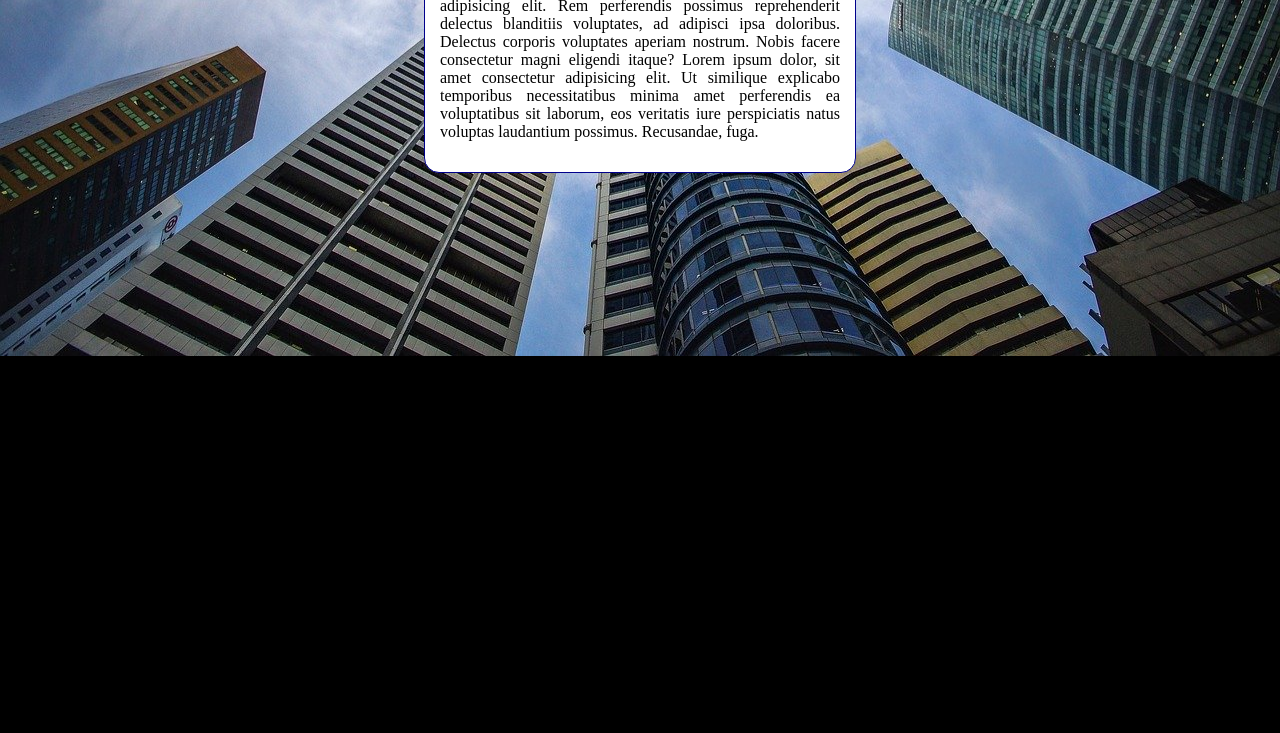
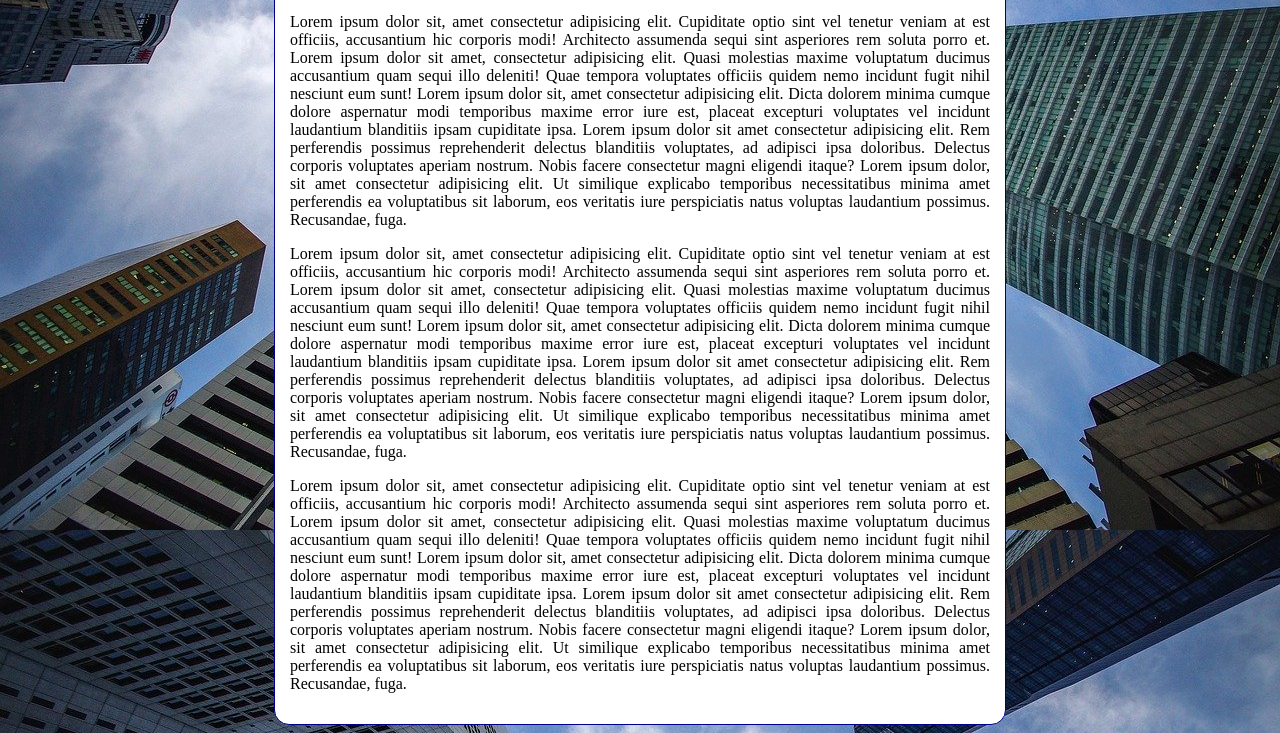
Before and after one commit to koderabit/html5-css3, a plain HTML site: page ex006/fundo006.html in a window 1280 px wide. Shown: the part 323-1056 px from the top of the page. Before the commit the page ends 800 px from the top, so only its background shows below. Drawn offline with Linux system fonts and the light colour scheme.

Commit message:
update ex006
background-attachment e shorthand

```diff
--- a/ex006/fundo006.html
+++ b/ex006/fundo006.html
@@ -4,19 +4,26 @@
     <meta charset="UTF-8">
     <meta http-equiv="X-UA-Compatible" content="IE=edge">
     <meta name="viewport" content="width=device-width, initial-scale=1.0">
-    <title>Document</title>
+    <title>Fundo fixo de tela</title>
     <style>
         body{
-            background-color: black;
+            /*background-color: black;
             background-image: url(imagens/wallpaper002.jpg);
             background-position: center center;
             background-repeat: no-repeat;
+            background-size: cover;
+            background-attachment: fixed;*/
+
+            /*shorthand background - ordem:
+            color > image > position > repeat > [size] > attachment
+            */
+            background: black url(imagens/wallpaper002.jpg) center center no-repeat fixed;
             background-size: cover;
         }
 
         main{
             background-color: white;
-            width: 400px;
+            max-width: 700px;
             padding: 15px;
             margin: auto;
             border: 1px solid darkblue;
@@ -34,6 +41,9 @@
     <main>
         <h1>Teste de imagem de fundo.</h1>
         <p>Lorem ipsum dolor sit, amet consectetur adipisicing elit. Cupiditate optio sint vel tenetur veniam at est officiis, accusantium hic corporis modi! Architecto assumenda sequi sint asperiores rem soluta porro et. Lorem ipsum dolor sit amet, consectetur adipisicing elit. Quasi molestias maxime voluptatum ducimus accusantium quam sequi illo deleniti! Quae tempora voluptates officiis quidem nemo incidunt fugit nihil nesciunt eum sunt! Lorem ipsum dolor sit, amet consectetur adipisicing elit. Dicta dolorem minima cumque dolore aspernatur modi temporibus maxime error iure est, placeat excepturi voluptates vel incidunt laudantium blanditiis ipsam cupiditate ipsa. Lorem ipsum dolor sit amet consectetur adipisicing elit. Rem perferendis possimus reprehenderit delectus blanditiis voluptates, ad adipisci ipsa doloribus. Delectus corporis voluptates aperiam nostrum. Nobis facere consectetur magni eligendi itaque? Lorem ipsum dolor, sit amet consectetur adipisicing elit. Ut similique explicabo temporibus necessitatibus minima amet perferendis ea voluptatibus sit laborum, eos veritatis iure perspiciatis natus voluptas laudantium possimus. Recusandae, fuga.</p>
+        <p>Lorem ipsum dolor sit, amet consectetur adipisicing elit. Cupiditate optio sint vel tenetur veniam at est officiis, accusantium hic corporis modi! Architecto assumenda sequi sint asperiores rem soluta porro et. Lorem ipsum dolor sit amet, consectetur adipisicing elit. Quasi molestias maxime voluptatum ducimus accusantium quam sequi illo deleniti! Quae tempora voluptates officiis quidem nemo incidunt fugit nihil nesciunt eum sunt! Lorem ipsum dolor sit, amet consectetur adipisicing elit. Dicta dolorem minima cumque dolore aspernatur modi temporibus maxime error iure est, placeat excepturi voluptates vel incidunt laudantium blanditiis ipsam cupiditate ipsa. Lorem ipsum dolor sit amet consectetur adipisicing elit. Rem perferendis possimus reprehenderit delectus blanditiis voluptates, ad adipisci ipsa doloribus. Delectus corporis voluptates aperiam nostrum. Nobis facere consectetur magni eligendi itaque? Lorem ipsum dolor, sit amet consectetur adipisicing elit. Ut similique explicabo temporibus necessitatibus minima amet perferendis ea voluptatibus sit laborum, eos veritatis iure perspiciatis natus voluptas laudantium possimus. Recusandae, fuga.</p>
+        <p>Lorem ipsum dolor sit, amet consectetur adipisicing elit. Cupiditate optio sint vel tenetur veniam at est officiis, accusantium hic corporis modi! Architecto assumenda sequi sint asperiores rem soluta porro et. Lorem ipsum dolor sit amet, consectetur adipisicing elit. Quasi molestias maxime voluptatum ducimus accusantium quam sequi illo deleniti! Quae tempora voluptates officiis quidem nemo incidunt fugit nihil nesciunt eum sunt! Lorem ipsum dolor sit, amet consectetur adipisicing elit. Dicta dolorem minima cumque dolore aspernatur modi temporibus maxime error iure est, placeat excepturi voluptates vel incidunt laudantium blanditiis ipsam cupiditate ipsa. Lorem ipsum dolor sit amet consectetur adipisicing elit. Rem perferendis possimus reprehenderit delectus blanditiis voluptates, ad adipisci ipsa doloribus. Delectus corporis voluptates aperiam nostrum. Nobis facere consectetur magni eligendi itaque? Lorem ipsum dolor, sit amet consectetur adipisicing elit. Ut similique explicabo temporibus necessitatibus minima amet perferendis ea voluptatibus sit laborum, eos veritatis iure perspiciatis natus voluptas laudantium possimus. Recusandae, fuga.</p>
+        <p>Lorem ipsum dolor sit, amet consectetur adipisicing elit. Cupiditate optio sint vel tenetur veniam at est officiis, accusantium hic corporis modi! Architecto assumenda sequi sint asperiores rem soluta porro et. Lorem ipsum dolor sit amet, consectetur adipisicing elit. Quasi molestias maxime voluptatum ducimus accusantium quam sequi illo deleniti! Quae tempora voluptates officiis quidem nemo incidunt fugit nihil nesciunt eum sunt! Lorem ipsum dolor sit, amet consectetur adipisicing elit. Dicta dolorem minima cumque dolore aspernatur modi temporibus maxime error iure est, placeat excepturi voluptates vel incidunt laudantium blanditiis ipsam cupiditate ipsa. Lorem ipsum dolor sit amet consectetur adipisicing elit. Rem perferendis possimus reprehenderit delectus blanditiis voluptates, ad adipisci ipsa doloribus. Delectus corporis voluptates aperiam nostrum. Nobis facere consectetur magni eligendi itaque? Lorem ipsum dolor, sit amet consectetur adipisicing elit. Ut similique explicabo temporibus necessitatibus minima amet perferendis ea voluptatibus sit laborum, eos veritatis iure perspiciatis natus voluptas laudantium possimus. Recusandae, fuga.</p>
     </main>
 
 </body>
```
Also changed, not shown: ex006/fundo002.html (+1 -0 lines).
